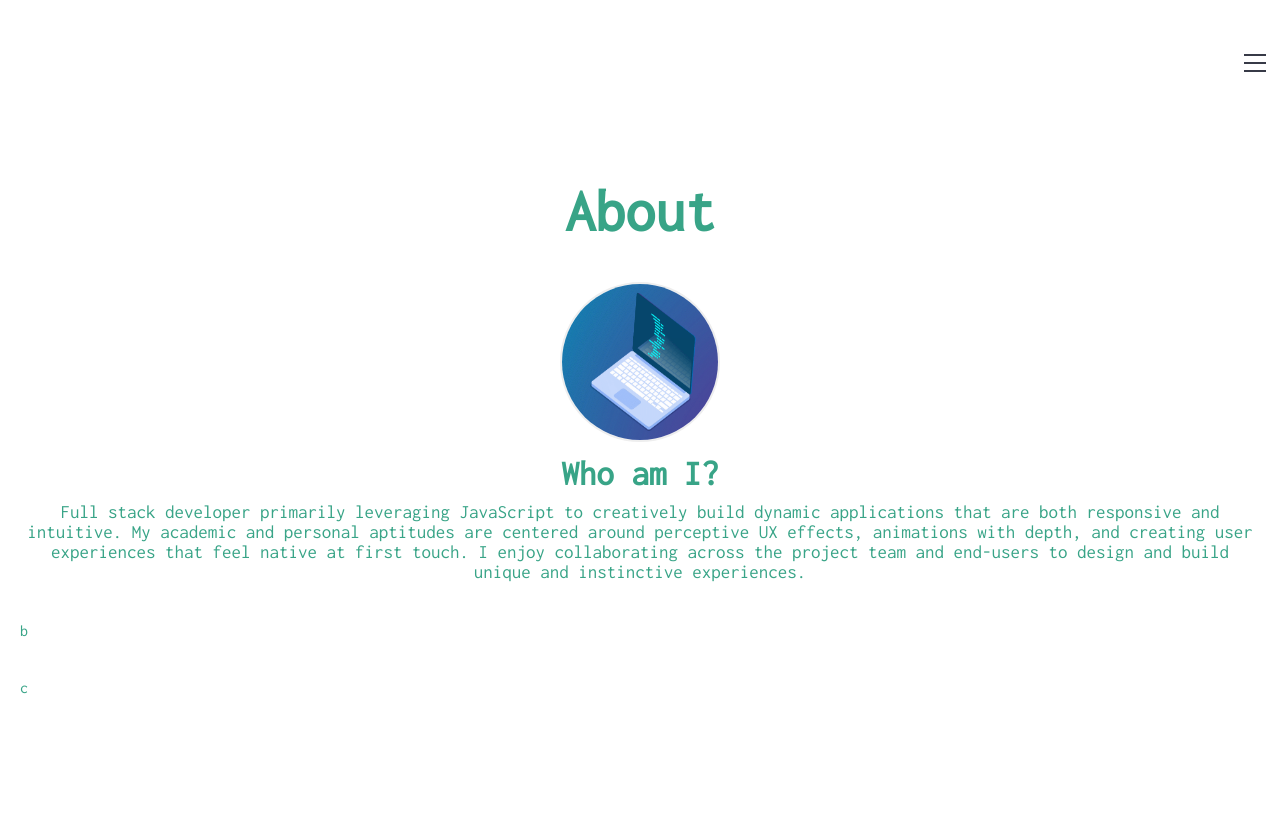
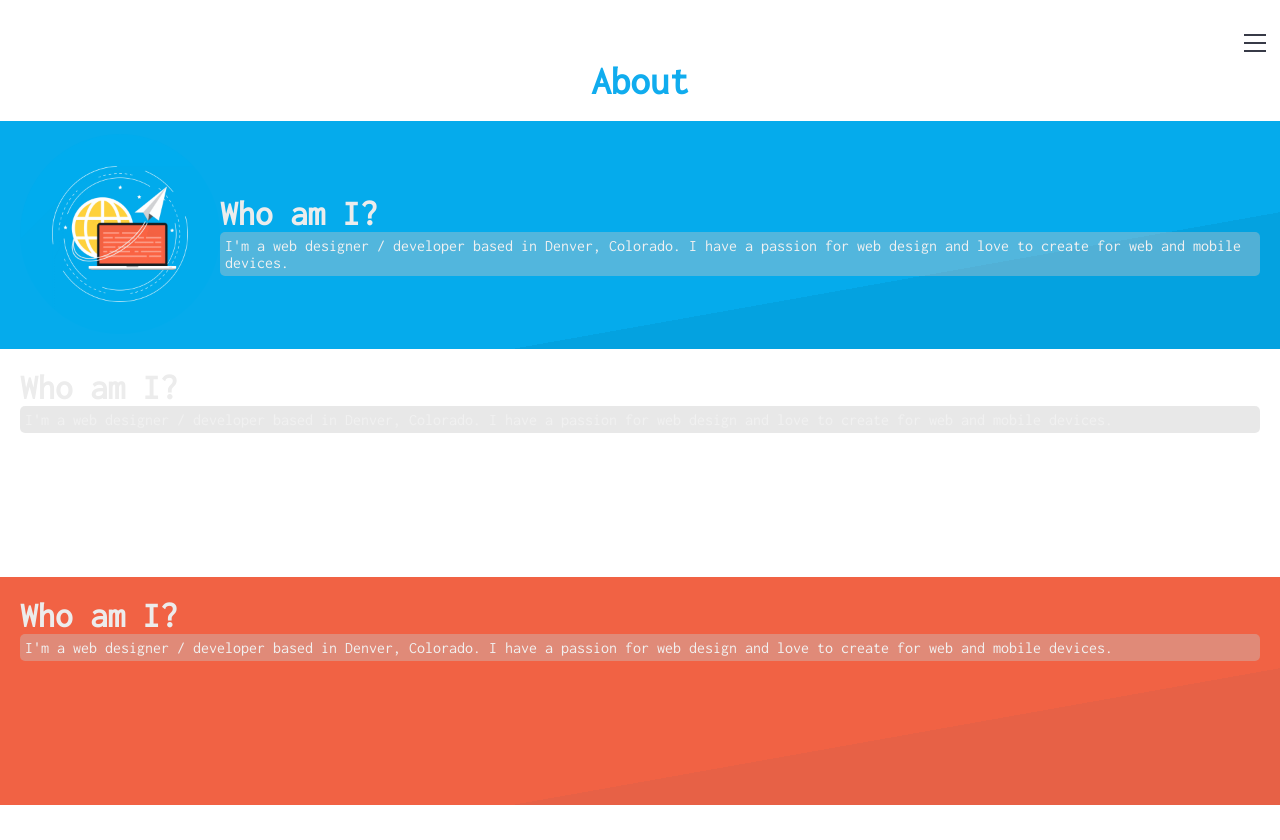
Before and after one commit to MaxBSilver/portfolio-2019, a React (Create React App) app: page /about in a window 1280 px wide. After the commit the page ends 805 px from the top, so only its background shows below. Built offline with nearby package versions, Linux system fonts and the light colour scheme.

Commit message:
add fix for height spacing over main and about sections, add first about section and begin creating the template for the other 2

```diff
--- a/src/components/About/About.jsx
+++ b/src/components/About/About.jsx
@@ -1,6 +1,6 @@
 import React, { Component } from 'react';
 import Header from '../Header/Header';
-import coding from '../../assets/codingisometric-2.png';
+import about from '../../assets/about.png';
 export class About extends Component {
 	render () {
 		return (
@@ -8,14 +8,30 @@ export class About extends Component {
 				<Header componentName={'About'}> </Header>
 				<section className="about-section abt-sec-1">
 					<div>
-						<img src={coding} alt="Portfolio icon" />
+						<img src={about} alt="Portfolio icon" />
 					</div>
-          <h3>Who am I?</h3>
-
-					<p>Full stack developer primarily leveraging JavaScript to creatively build dynamic applications that are both responsive and intuitive. My academic and personal aptitudes are centered around perceptive UX effects, animations with depth, and creating user experiences that feel native at first touch. I enjoy collaborating across the project team and end-users to design and build unique and instinctive experiences.</p>
+					<div>
+						<h6>Who am I?</h6>
+						<p>
+							I'm a web designer / developer based in Denver, Colorado. I have a passion for web design and love to
+							create for web and mobile devices.
+						</p>
+					</div>
 				</section>
-				<section className="about-section abt-sec-2">b</section>
-				<section className="about-section abt-sec-3">c</section>
+				<section className="about-section abt-sec-2">
+					<h6>Who am I?</h6>
+					<p>
+						I'm a web designer / developer based in Denver, Colorado. I have a passion for web design and love to create
+						for web and mobile devices.
+					</p>
+				</section>
+				<section className="about-section abt-sec-3">
+					<h6>Who am I?</h6>
+					<p>
+						I'm a web designer / developer based in Denver, Colorado. I have a passion for web design and love to create
+						for web and mobile devices.
+					</p>
+				</section>
 			</div>
 		);
 	}
--- a/src/components/About/about.scss
+++ b/src/components/About/about.scss
@@ -6,18 +6,33 @@
       animation: fadeIn 0.75s forwards;
     }
   }
+  h6 {
+    font-size: 35px;
+  }
+  & p {
+    font-size: 16px;
+    padding: 5px;
+    color: rgb(241, 241, 241);
+    background-color: rgba(197, 197, 197,0.4);
+    border-radius: 5px;
+  }
     & .abt-sec-1 {
       animation: fadeIn 0.75s forwards;
-      @include flex(column, center);
+      @include flex(row, center);
       align-items: center;
-      h3 {
-        font-size: 35px;
-      }
-      & p {
-        text-align: center;
-        font-size: 19px;
-      }
+      background: linear-gradient(to right bottom, #05ABEC 70%, rgb(4, 162, 224)  30%);
+      height: 30%;
     }
+    & .abt-sec-2 {
+      height: 30%;
+
+    }
+    & .abt-sec-3 {
+      height: 30%;
+
+      background: linear-gradient(to right bottom, #F16244 70%, rgb(231, 97, 70)   30%);
+    }
+
 
   & section {
     animation: fadeIn 0.75s forwards;
@@ -25,12 +40,19 @@
       padding: 10px 0;
     }
     padding: 20px;
-    color: #38A487;
+    color: rgb(236, 236, 236);
     & img {
-      height: 160px;
-      width: 160px;
+      height: 200px;
+      object-fit:cover;
+      width: 200px;
       border-radius:50%;
-      border: #eee solid 2.5px;
     }
   }
 }
+@media only screen and (max-width: 700px) {
+  .abt-sec-1 {
+    flex-direction: column !important;
+
+  }
+
+}
--- a/src/components/Header/header.scss
+++ b/src/components/Header/header.scss
@@ -1,17 +1,17 @@
 header {
   @include flex(row, center);
   padding:20px;
-  font-size: 40px;
+  font-size: 26px;
   align-items: center;
   font-weight: lighter;
-  color: #38A487;
+  color: #10ACEE;
   width: 100%;
+  height: 5%;
 
 }
 
  .header-main {
   @include flex(row, center);
   align-items: flex-end;
-  height: 24%;
 
 }
--- a/src/containers/Main/main.scss
+++ b/src/containers/Main/main.scss
@@ -1,5 +1,5 @@
 main {
-  height: 90%;
+  height: 95%;
   @include flex(row, center);
   align-items: center;
   width:100%;
--- a/src/containers/Nav/nav.scss
+++ b/src/containers/Nav/nav.scss
@@ -1,5 +1,5 @@
 nav {
-  height: 10%;
+  height: 5%;
   z-index: 2;
   align-content: center;
   animation: fadeIn 2s;
```
Also changed, not shown: src/assets/about.png (added).
